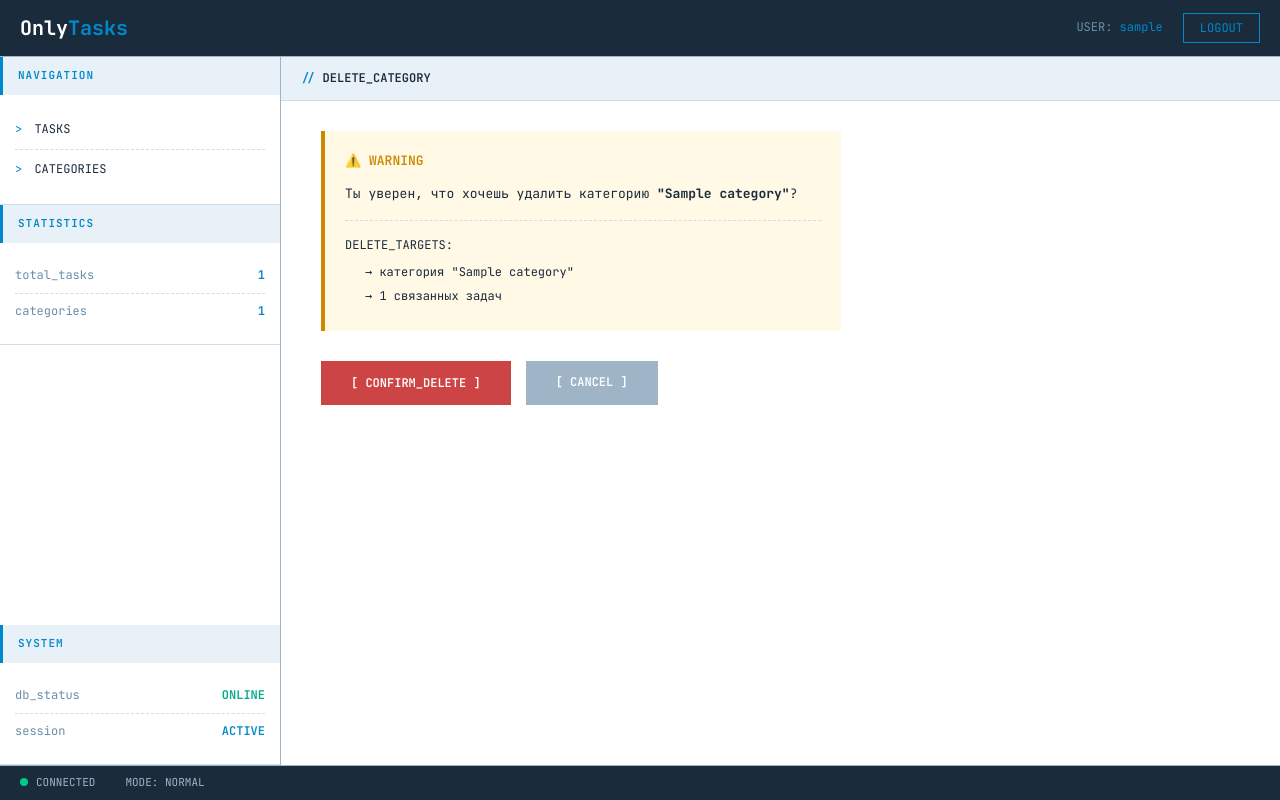
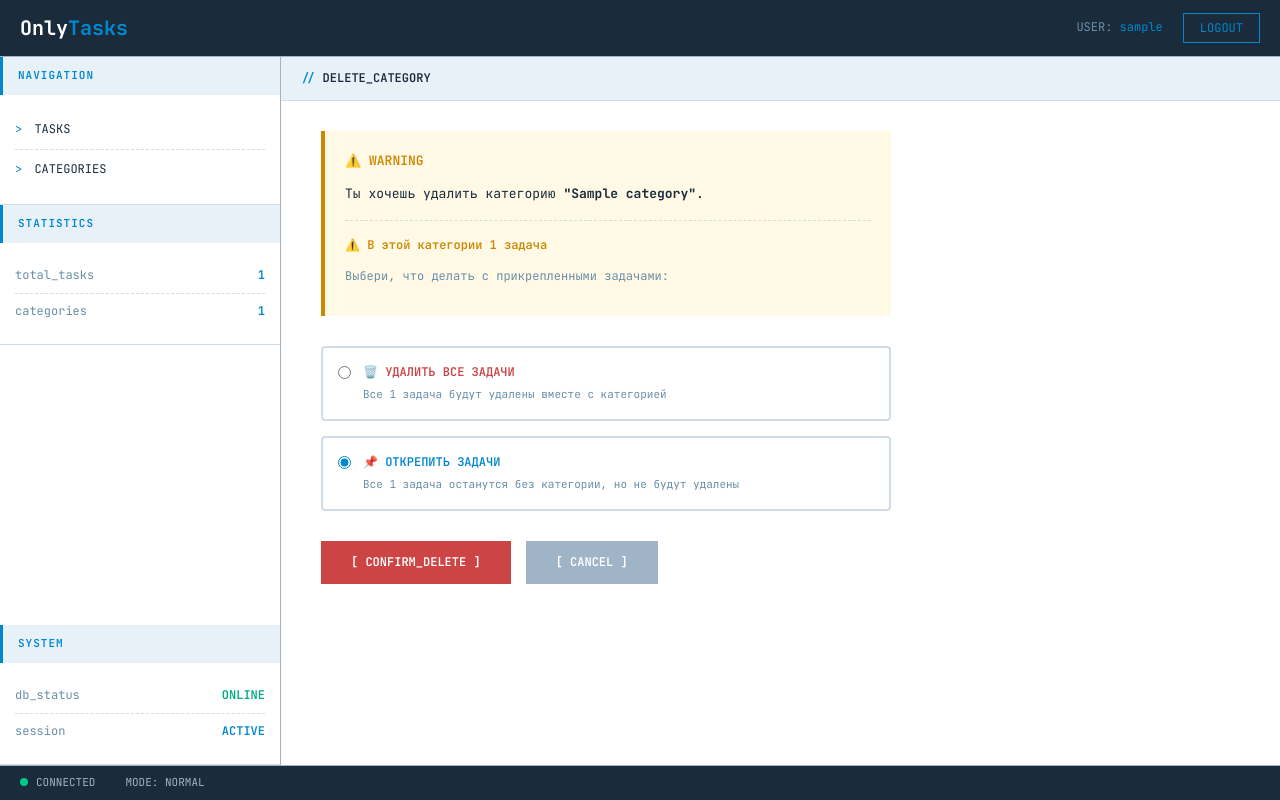
Before and after one commit to danirod12/hw_django_task_manager, a Django app: page /category/1/delete/ in a window 1280 px wide. Run offline with Django 5.2, Linux system fonts and the light colour scheme; a user stored in the database is signed in; tables that the repository leaves empty hold one stand-in row (values such as "Sample post").

Commit message:
Added an ability to unattach category not just delete it

```diff
--- a/main/templates/category_confirm_delete.html
+++ b/main/templates/category_confirm_delete.html
@@ -5,23 +5,56 @@
     <span class="content-title">DELETE_CATEGORY<span class="cursor"></span></span>
 </div>
 
-<div class="task-list" style="padding: 30px 40px; max-width: 600px;">
+<div class="task-list" style="padding: 30px 40px; max-width: 650px;">
     <div style="background: #fff9e6; border-left: 4px solid #cc8800; padding: 20px; margin-bottom: 30px;">
         <div style="color: #cc8800; font-weight: 600; margin-bottom: 12px; font-size: 13px;">⚠️ WARNING</div>
         <p style="margin-bottom: 15px; line-height: 1.6;">
-            Ты уверен, что хочешь удалить категорию <strong>"{{ category.name }}"</strong>?
+            Ты хочешь удалить категорию <strong>"{{ category.name }}"</strong>.
         </p>
-        <div style="border-top: 1px dashed #d0dce8; padding-top: 15px; color: #1a2b3c;">
-            <div style="font-size: 12px; margin-bottom: 8px;">DELETE_TARGETS:</div>
-            <ul style="list-style: none; padding-left: 20px; font-size: 12px;">
-                <li style="margin-bottom: 5px;">→ категория "{{ category.name }}"</li>
-                <li style="margin-bottom: 5px;">→ {{ task_count }} связанных задач</li>
-            </ul>
-        </div>
+
+        {% if tasks_count > 0 %}
+            <div style="border-top: 1px dashed #d0dce8; padding-top: 15px; color: #1a2b3c;">
+                <div style="font-size: 12px; margin-bottom: 12px; color: #cc8800; font-weight: 600;">
+                    ⚠️ В этой категории {{ tasks_count }} задач{% if tasks_count == 1 %}а{% elif tasks_count > 4 %}(и){% endif %}
+                </div>
+                <p style="font-size: 12px; color: #6a8fa8; margin-bottom: 10px;">
+                    Выбери, что делать с прикрепленными задачами:
+                </p>
+            </div>
+        {% else %}
+            <div style="border-top: 1px dashed #d0dce8; padding-top: 15px; color: #6a8fa8; font-size: 12px;">
+                К этой категории не прикреплено ни одной задачи.
+            </div>
+        {% endif %}
     </div>
 
     <form method="post">
         {% csrf_token %}
+
+        <div style="display: flex; flex-direction: column; gap: 15px; margin-bottom: 30px;">
+            {% if tasks_count > 0 %}
+                <!-- Вариант 1: Удалить задачи -->
+                <label style="display: flex; align-items: flex-start; padding: 15px; background: #fff; border: 2px solid #d0dce8; cursor: pointer; transition: all 0.3s; border-radius: 4px;">
+                    <input type="radio" name="action" value="delete_tasks" style="margin-top: 3px; margin-right: 12px; cursor: pointer; accent-color: #cc4444;">
+                    <div style="flex: 1;">
+                        <div style="font-weight: 600; color: #cc4444; font-size: 12px; margin-bottom: 4px;">🗑️ УДАЛИТЬ ВСЕ ЗАДАЧИ</div>
+                        <div style="font-size: 11px; color: #6a8fa8;">Все {{ tasks_count }} задач{% if tasks_count == 1 %}а{% elif tasks_count > 4 %}(и){% endif %} будут удалены вместе с категорией</div>
+                    </div>
+                </label>
+
+                <!-- Вариант 2: Открепить задачи -->
+                <label style="display: flex; align-items: flex-start; padding: 15px; background: #fff; border: 2px solid #d0dce8; cursor: pointer; transition: all 0.3s; border-radius: 4px;">
+                    <input type="radio" name="action" value="detach_tasks" checked style="margin-top: 3px; margin-right: 12px; cursor: pointer; accent-color: #0088cc;">
+                    <div style="flex: 1;">
+                        <div style="font-weight: 600; color: #0088cc; font-size: 12px; margin-bottom: 4px;">📌 ОТКРЕПИТЬ ЗАДАЧИ</div>
+                        <div style="font-size: 11px; color: #6a8fa8;">Все {{ tasks_count }} задач{% if tasks_count == 1 %}а{% elif tasks_count > 4 %}(и){% endif %} останутся без категории, но не будут удалены</div>
+                    </div>
+                </label>
+            {% else %}
+                <input type="hidden" name="action" value="delete_tasks">
+            {% endif %}
+        </div>
+
         <div style="display: flex; gap: 15px;">
             <button type="submit" class="form-button" style="background: #cc4444;">CONFIRM_DELETE</button>
             <a href="{% url 'categories_list' %}" class="form-button btn-secondary" style="text-decoration: none; display: inline-block; text-align: center;">CANCEL</a>
--- a/main/views.py
+++ b/main/views.py
@@ -125,18 +125,26 @@ def category_update(request, pk):
 
 @login_required
 def category_delete(request, pk):
-    """Функция 2.1.2.4 — Удаление категории (с каскадным удалением задач)"""
     category = get_object_or_404(Category, pk=pk)
 
     if request.method == "POST":
-        # on_delete=models.CASCADE автоматически удалит все задачи в этой категории
+        action = request.POST.get('action')
+
+        if action == 'delete_tasks':
+            # Удаляем все задачи в этой категории
+            Task.objects.filter(category=category).delete()
+        elif action == 'detach_tasks':
+            # Открепляем задачи (убираем категорию)
+            Task.objects.filter(category=category).update(category=None)
+
+        # Удаляем саму категорию
         category.delete()
         return redirect('categories_list')
 
-    # Передаём количество задач для предупреждения
-    task_count = category.tasks.count()
-    return render(
-        request,
-        "category_confirm_delete.html",
-        {"category": category, "task_count": task_count}
-    )
+    # Считаем количество задач в категории
+    tasks_count = category.tasks.count()
+
+    return render(request, "category_confirm_delete.html", {
+        "category": category,
+        "tasks_count": tasks_count,
+    })
```
